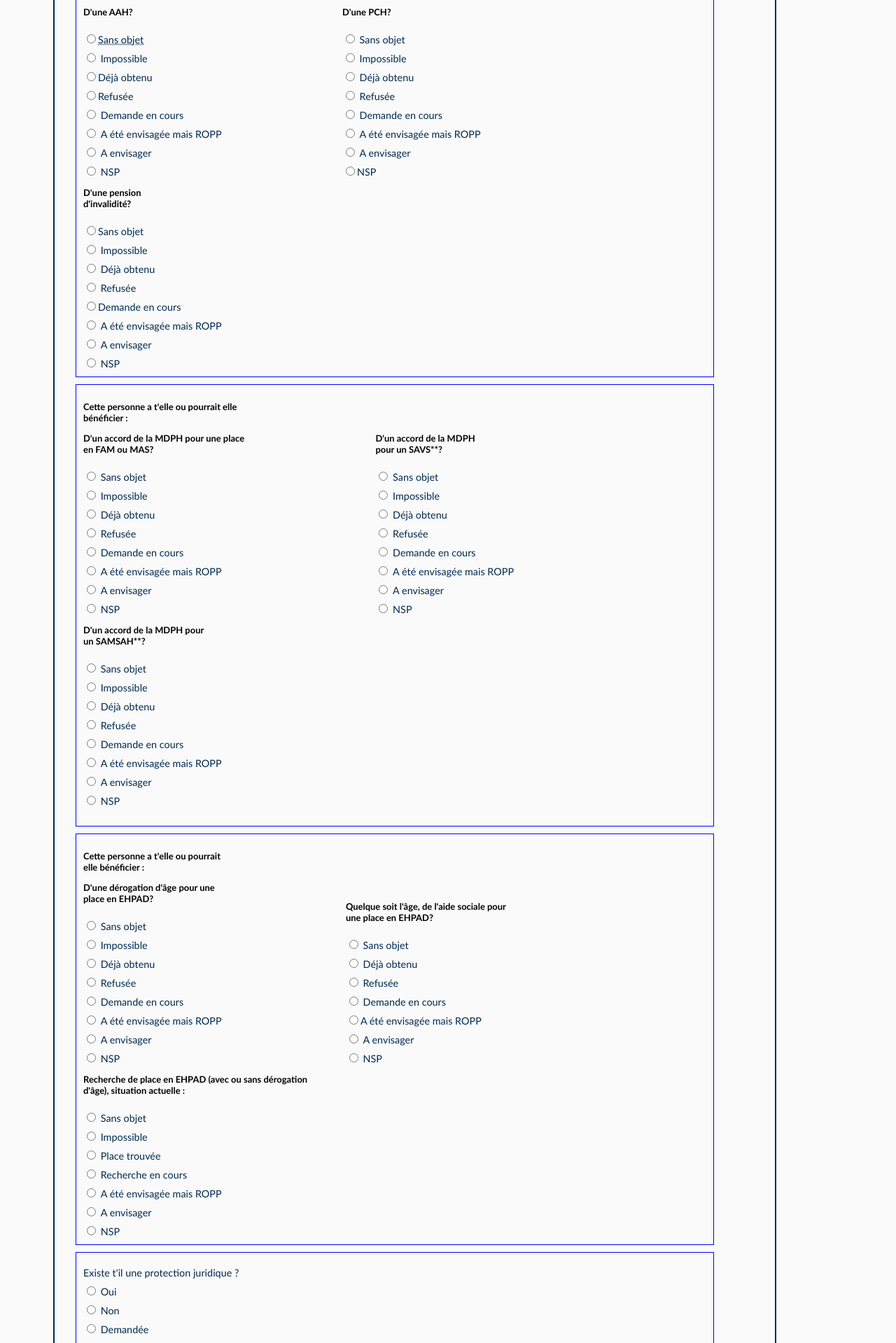
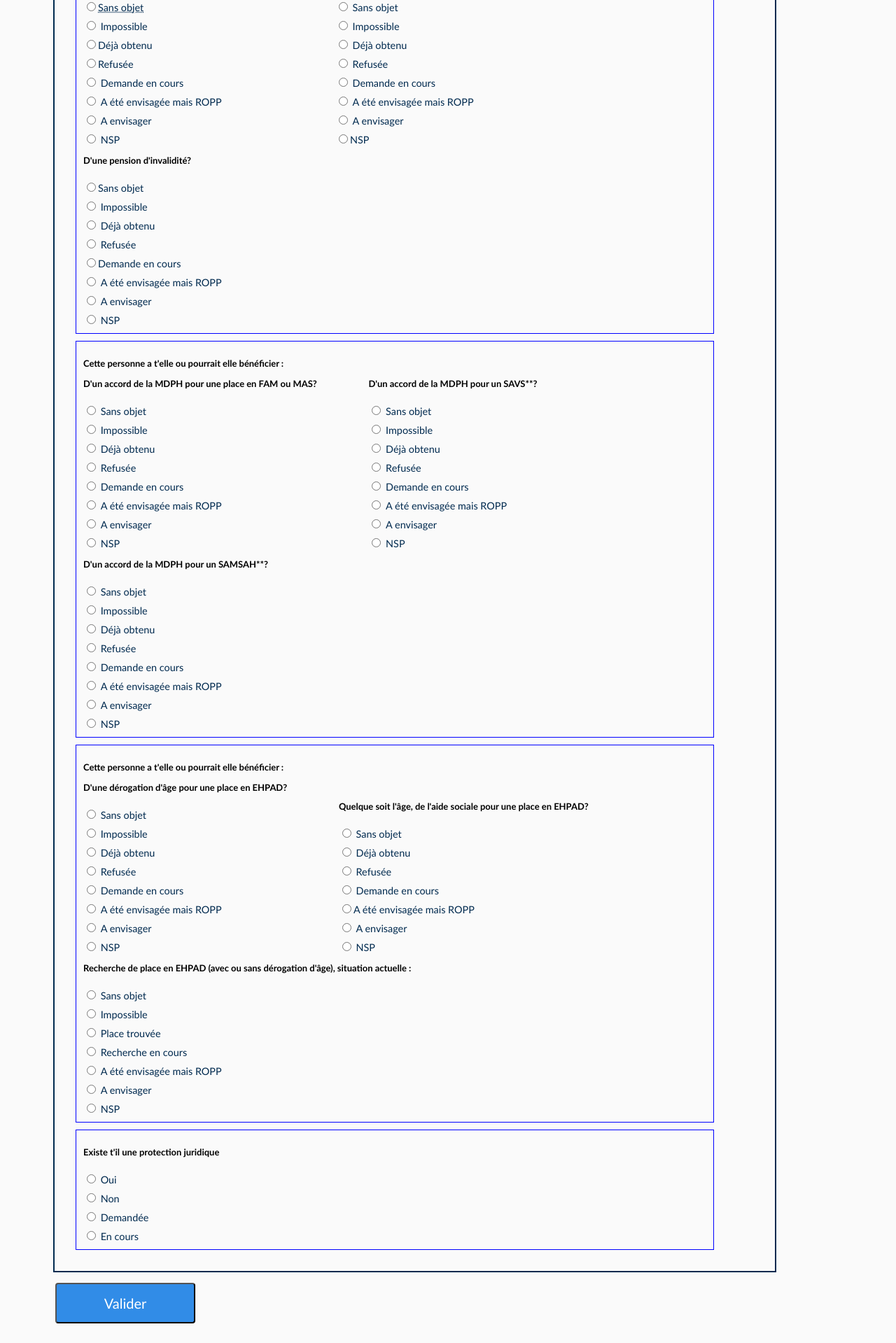
Before and after one commit to juliette3000/left.join, a PHP site: page /www/enquete_lam_2019/formulaire.html in a window 1280 px wide. Shown: the part 920-2839 px from the top of the page at 70% size. After the commit the page ends 2811 px from the top, so only its background shows below. Run offline with PHP 8.4, Linux system fonts and the light colour scheme.

Commit message:
mise en forme suite

```diff
--- a/www/enquete_lam_2019/css/jb2.css
+++ b/www/enquete_lam_2019/css/jb2.css
@@ -36,11 +36,11 @@ label.inline {
  margin-right:50px;
  }
 input, textarea, select, option {
- background-color:#FFF3F3;
+ background-color:#d4e7ff;
  }
 input[type=text], textarea, select {
  padding:3px;
- border:1px solid #F5C5C5;
+ border:1px solid #black;
  border-radius:5px;
  width:200px;
  box-shadow:1px 1px 2px #C0C0C0 inset;
@@ -50,7 +50,6 @@ select {
  }
 input[type=radio]{
 /* display:inline; */
- background-color:red;
  border:none;
 /*  width:2px; */
 
@@ -65,7 +64,7 @@ input[type=submit], input[type=reset] {
 form > fieldset > div > div {
 /* 	background-color: purple; */
 	display: inline-block;
-	margin-right: 80px;
+	margin-right: 70px;
 }
 
 html body form fieldset#fs_vos_coord div div div {
@@ -78,10 +77,7 @@ html body form fieldset div div div label {
 	color : #002a4f
 }
 
-html body form fieldset div div div {
-	display: inline- block;
 
-}
 
 
 
@@ -102,7 +98,7 @@ content: attr(title);
 
 h3 {
 	font-size:90%;
-	 width: 70%;
+
 }
 
 .toto
@@ -124,3 +120,19 @@ background-color:#FAFAFA;
   padding: 10px;
   margin: 10px;
   }
+
+  .boutonvalid
+   {
+background-color:#318CE7;
+ font-family:"trebuchet ms",sans-serif;
+ border-radius: 4px;
+  width: 5%;
+  border: yes;
+ color: #FFFFFF;
+  text-align: center;
+  font-size: 20px;
+  padding: 15px;
+  width: 200px;
+  cursor: pointer;
+  margin: 5px;
+}
--- a/www/enquete_lam_2019/formulaire.html
+++ b/www/enquete_lam_2019/formulaire.html
@@ -639,8 +639,7 @@
 <div class=toto2>
 				<div>
 					<div>
-						<label for="protection">Existe t'il une protection
-							juridique ?</label>
+						<h3>Existe t'il une protection juridique</h3>
 						<div>
 							<input type="radio" name="protection" value="oui" id="protection"
 								onchange="selection_protection()" /> <label for="oui">Oui</label>
@@ -685,7 +684,7 @@
 
 		<!-- <input type="submit" name="valider" value="Valider" /> -->
 		<div>
-			<button type="submit" class="btn btn-primary">Valider</button>
+			<button type="submit" class=boutonvalid>Valider</button>
 		</div>
 	</form>
 
```
